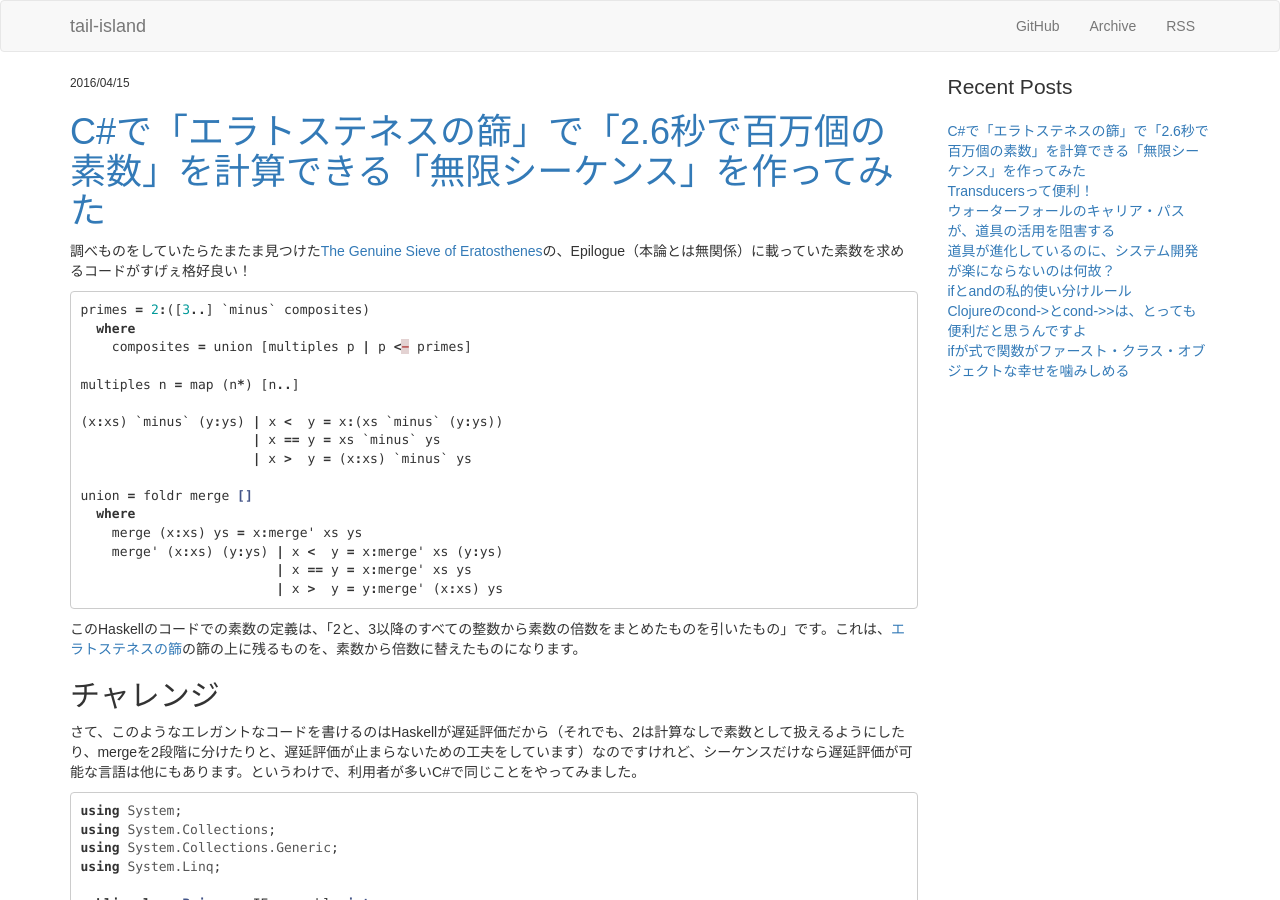
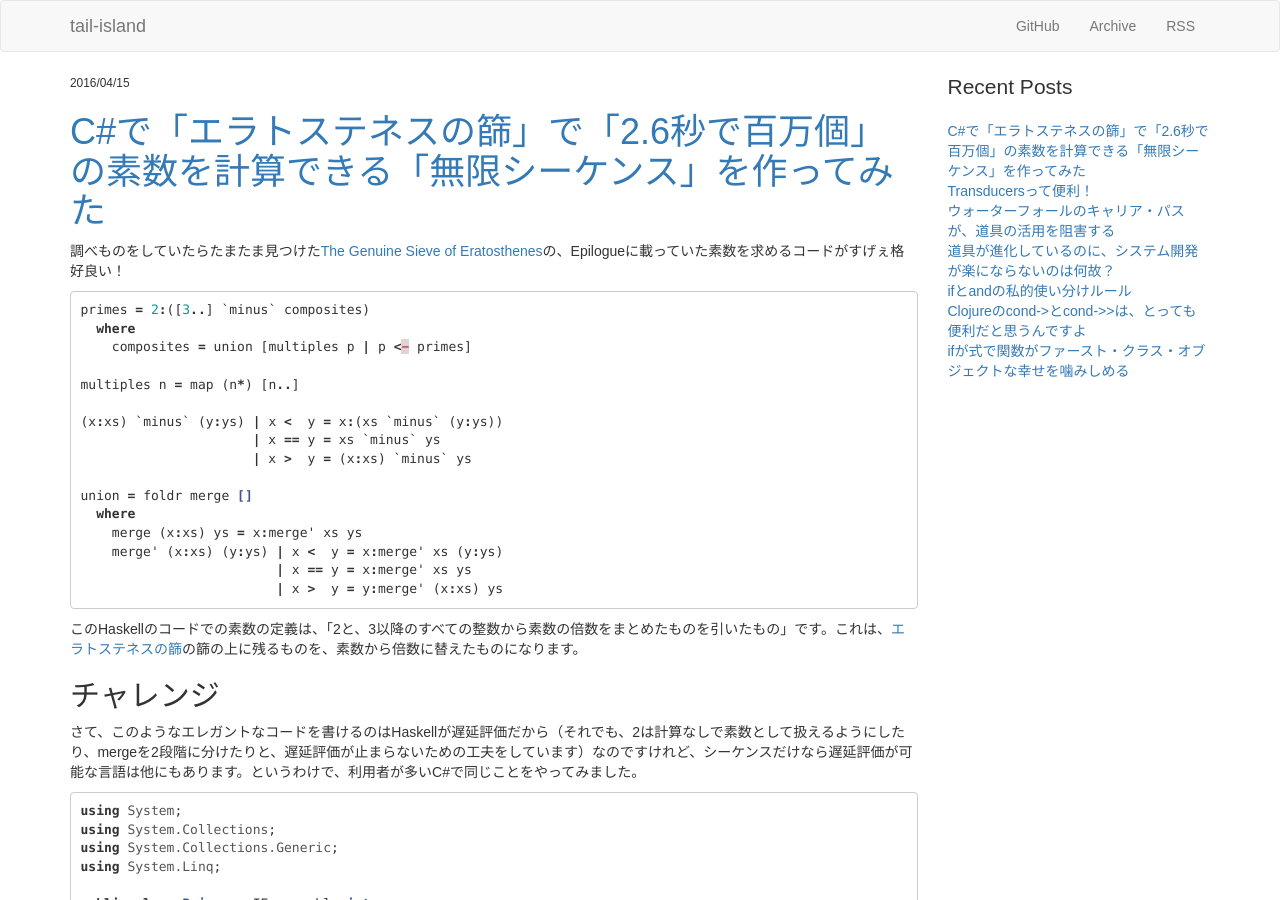
Before and after one commit to tail-island/tail-island.github.io, a Jekyll site: the page built from index.html, in a window 1280 px wide and 900 px high. Built offline with Jekyll 4.4.1, drawn with Linux system fonts in a browser that asks for light colours; the list of posts is cut into pages by our own code; some of the changed text lies outside the part shown.

````diff
--- a/_posts/2016-04-15-lazy-primes.md
+++ b/_posts/2016-04-15-lazy-primes.md
@@ -1,11 +1,11 @@
 ---
 layout:   post
-title:    "C#で「エラトステネスの篩」で「2.6秒で百万個の素数」を計算できる「無限シーケンス」を作ってみた"
+title:    "C#で「エラトステネスの篩」で「2.6秒で百万個」の素数を計算できる「無限シーケンス」を作ってみた"
 category: Programming
 tags:     [C#]
 ---
 
-調べものをしていたらたまたま見つけた[The Genuine Sieve of Eratosthenes](https://www.cs.hmc.edu/~oneill/papers/Sieve-JFP.pdf)の、Epilogue（本論とは無関係）に載っていた素数を求めるコードがすげぇ格好良い！
+調べものをしていたらたまたま見つけた[The Genuine Sieve of Eratosthenes](https://www.cs.hmc.edu/~oneill/papers/Sieve-JFP.pdf)の、Epilogueに載っていた素数を求めるコードがすげぇ格好良い！
 
 ```haskell
 primes = 2:([3..] `minus` composites)
@@ -175,4 +175,4 @@ public class Primes : IEnumerable<int>
 }
 ```
 
-動かしてみたら、2.6秒で1,000,000個の素数を計算できました（百万個目の素数は、15,485,863でした。PCのCPUはCore i5 3380Mです）。簡単な処理で素数が必要な場合に、使えるのではないでしょうか？　無限シーケンスなので、使い勝手は良いと思いますよ。
+動かしてみたら、2.6秒で1,000,000個の素数を計算できました（百万個目の素数は、15,485,863でした。PCのCPUはCore i5 3380Mです）。簡単な処理で素数が必要な場合に、使えるんじゃないかな？　無限シーケンスなので、使い勝手は良いと思いますよ。
````
Also changed, not shown: other parts of _posts/2016-04-15-lazy-primes.md (+1 -1 lines).
